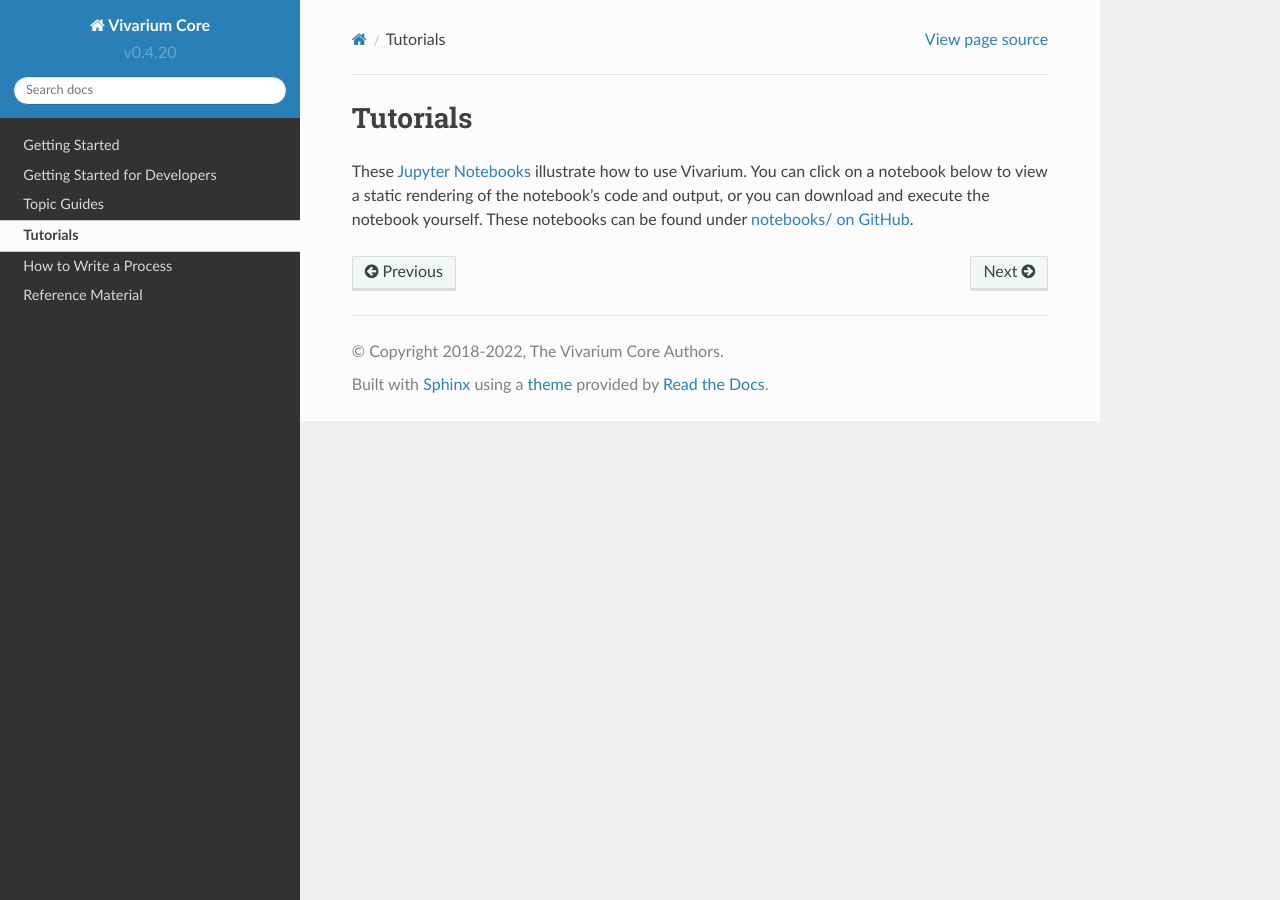
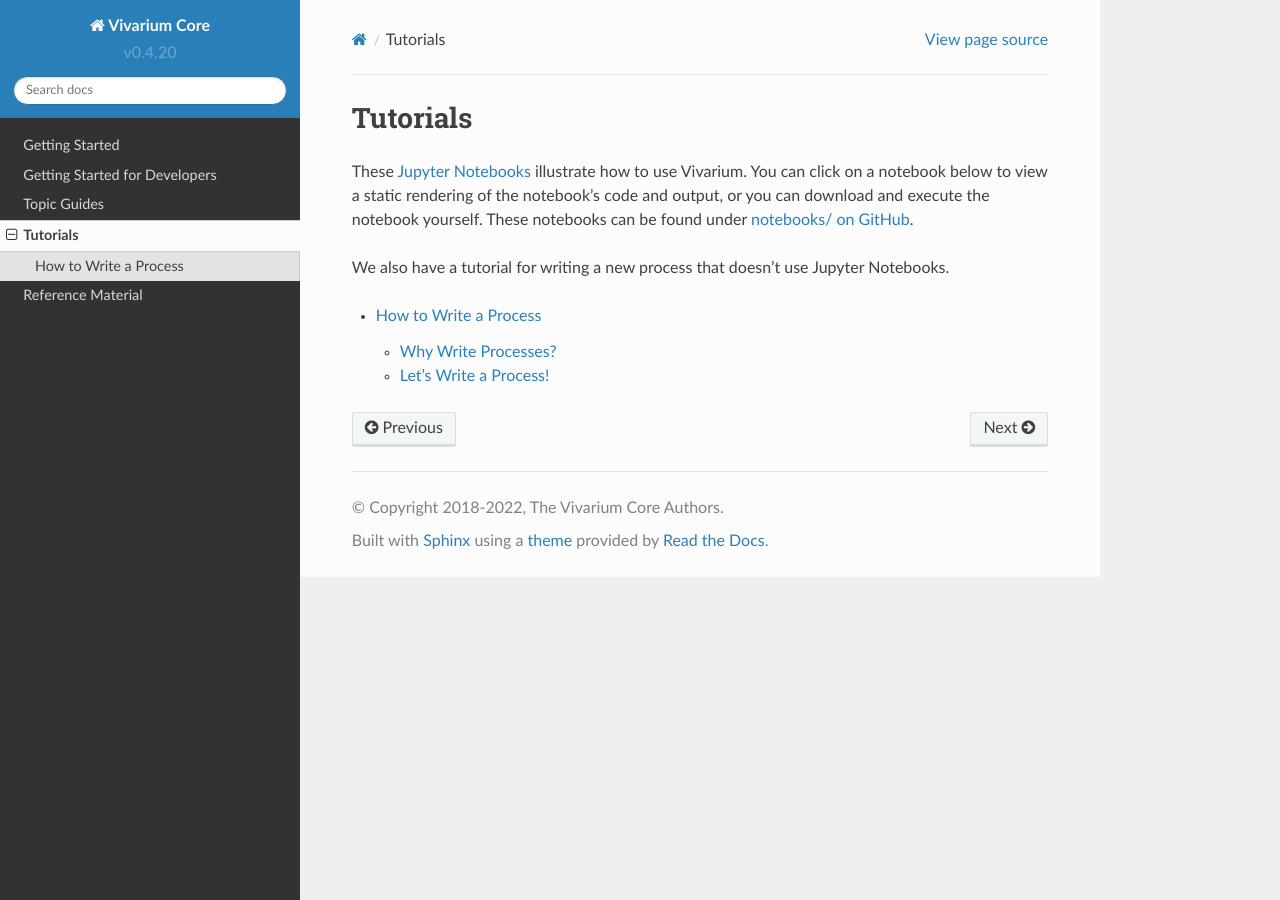
Before and after one commit to vivarium-collective/vivarium-core, a Sphinx documentation site: the page built from doc/tutorials/index.rst, in a window 1280 px wide. Built offline with Sphinx 7.4.7 and the Read the Docs theme 2.0.0, drawn with Linux system fonts in a browser that asks for light colours; pages that are not in the unit, such as notebooks, are missing from menus.

Commit message:
Move write a process tutorial back under tutorials

```diff
--- a/doc/conf.py
+++ b/doc/conf.py
@@ -129,7 +129,7 @@
 
 
 cur_dir = os.path.abspath(os.path.dirname(__file__))
-notebooks_dst = os.path.join(cur_dir, 'notebooks')
+notebooks_dst = os.path.join(cur_dir, 'tutorials', 'notebooks')
 notebooks_src = os.path.join(cur_dir, '..', 'notebooks')
 if os.path.exists(notebooks_dst):
     shutil.rmtree(notebooks_dst)
--- a/doc/index.rst
+++ b/doc/index.rst
@@ -42,7 +41,6 @@
 multiscale engine supports complex agents operating at multiple timescales,
 and facilitates parallel computation across multiple CPUs.
 
-
 .. todo:: Use cases
 
 Using This Documentation
--- a/doc/tutorials.rst
+++ b/doc/tutorials/index.rst
@@ -12,3 +12,11 @@
    :maxdepth: 2
 
    notebooks/Vivarium_interface_basics
+
+We also have a tutorial for writing a new process that doesn't use
+Jupyter Notebooks.
+
+.. toctree::
+   :maxdepth: 2
+
+   write_process.rst
```
Also changed, not shown: other parts of doc/index.rst (+1 -2 lines), 1 other file.
